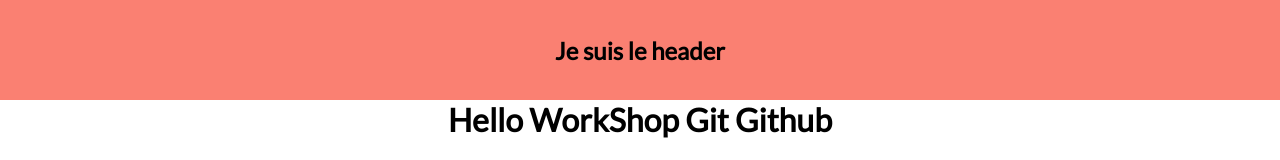
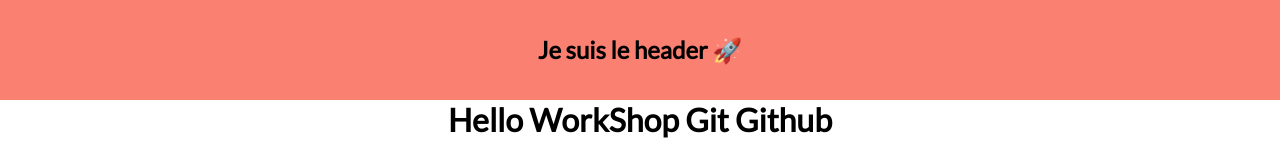
Before and after one commit to BastienLairis/workshop-git-github, a React (Create React App) app: page / in a window 1280 px wide. Shown: the top 160 px of the page. Built offline with nearby package versions, Linux system fonts and the light colour scheme.

Commit message:
add emoji rocket

```diff
--- a/src/components/Header.js
+++ b/src/components/Header.js
@@ -9,7 +9,7 @@
         alignItems: "center",
       }}
     >
-      <h2>Je suis le header</h2>
+      <h2>Je suis le header 🚀</h2>
     </header>
   );
 };
```
